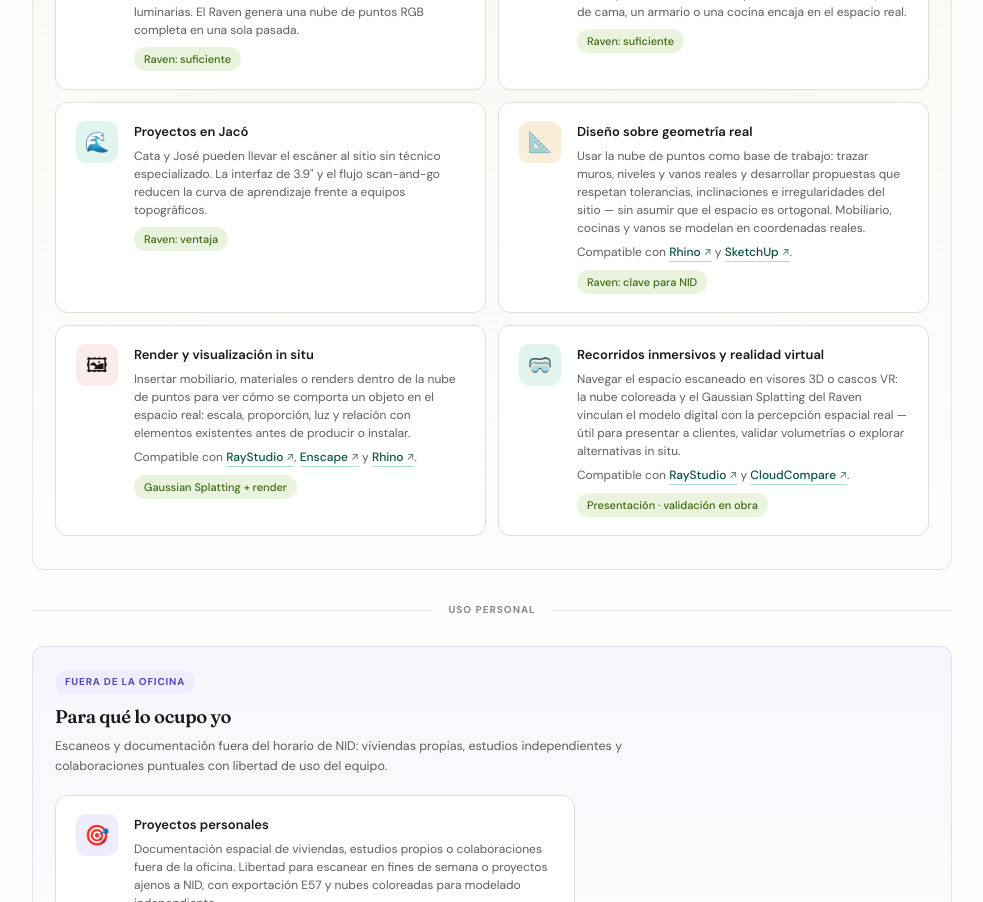
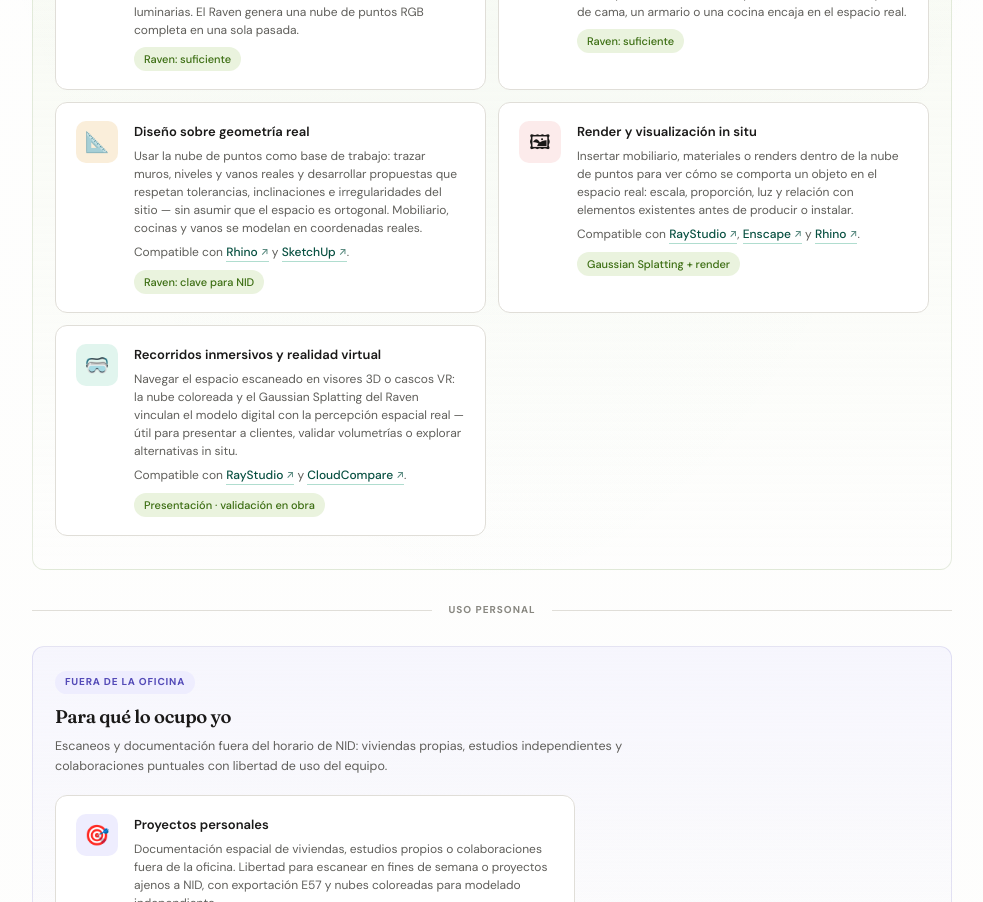
Before and after one commit to iluna007/comparativo, a React (Vite) app: page / in a window 1280 px wide. Shown: the part 2300-3202 px from the top of the page, without its empty margins (148-1131 px from the left). Built offline with nearby package versions, Linux system fonts and the light colour scheme.

Commit message:
tu mensaje

```diff
--- a/src/data/content.js
+++ b/src/data/content.js
@@ -60,13 +60,7 @@ export const officeUseCases = [
     desc: 'Contrastar el modelo de diseño con la realidad de obra. 2 cm de precisión es suficiente para confirmar si un respaldo de cama, un armario o una cocina encaja en el espacio real.',
     badge: { text: 'Raven: suficiente', variant: 'green' },
   },
-  {
-    icon: '🌊',
-    bg: '#E1F5EE',
-    title: 'Proyectos en Jacó',
-    desc: 'Cata y José pueden llevar el escáner al sitio sin técnico especializado. La interfaz de 3.9" y el flujo scan-and-go reducen la curva de aprendizaje frente a equipos topográficos.',
-    badge: { text: 'Raven: ventaja', variant: 'green' },
-  },
+
   {
     icon: '📐',
     bg: '#FAEEDA',
```
